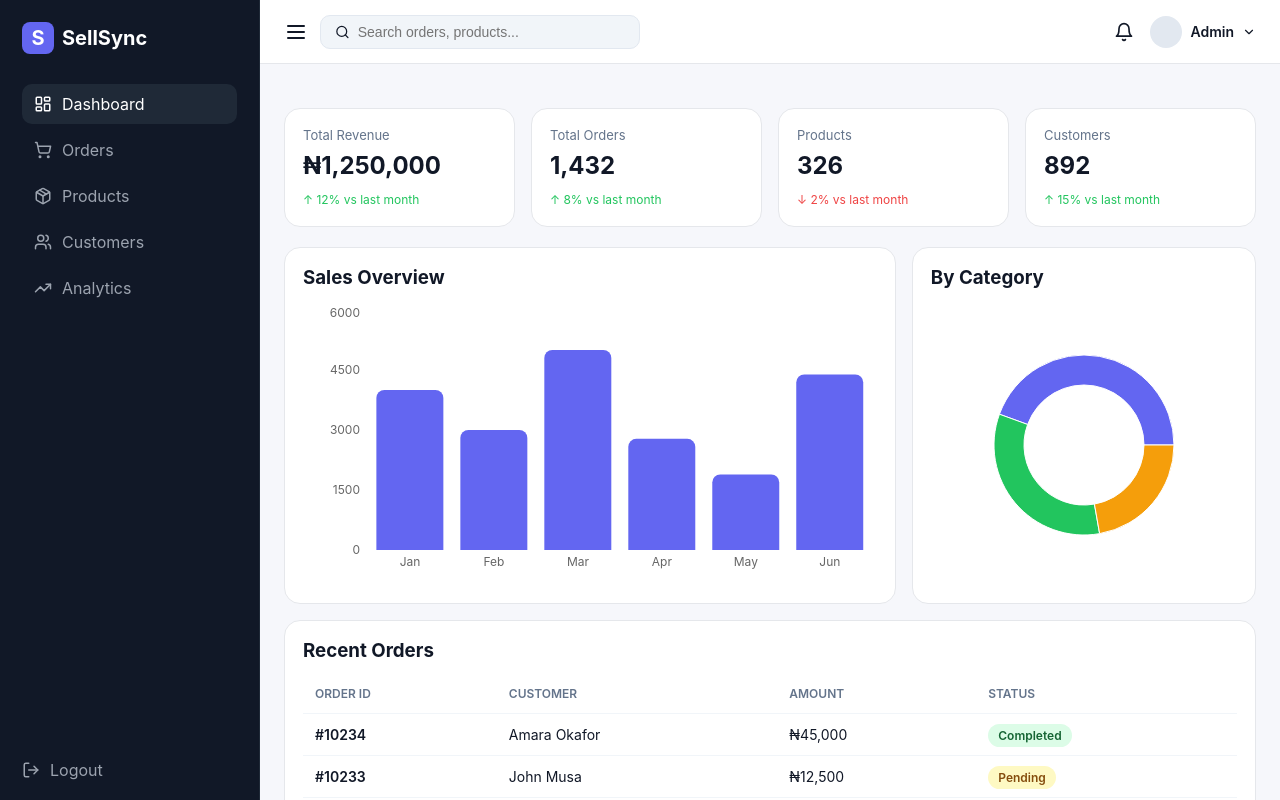
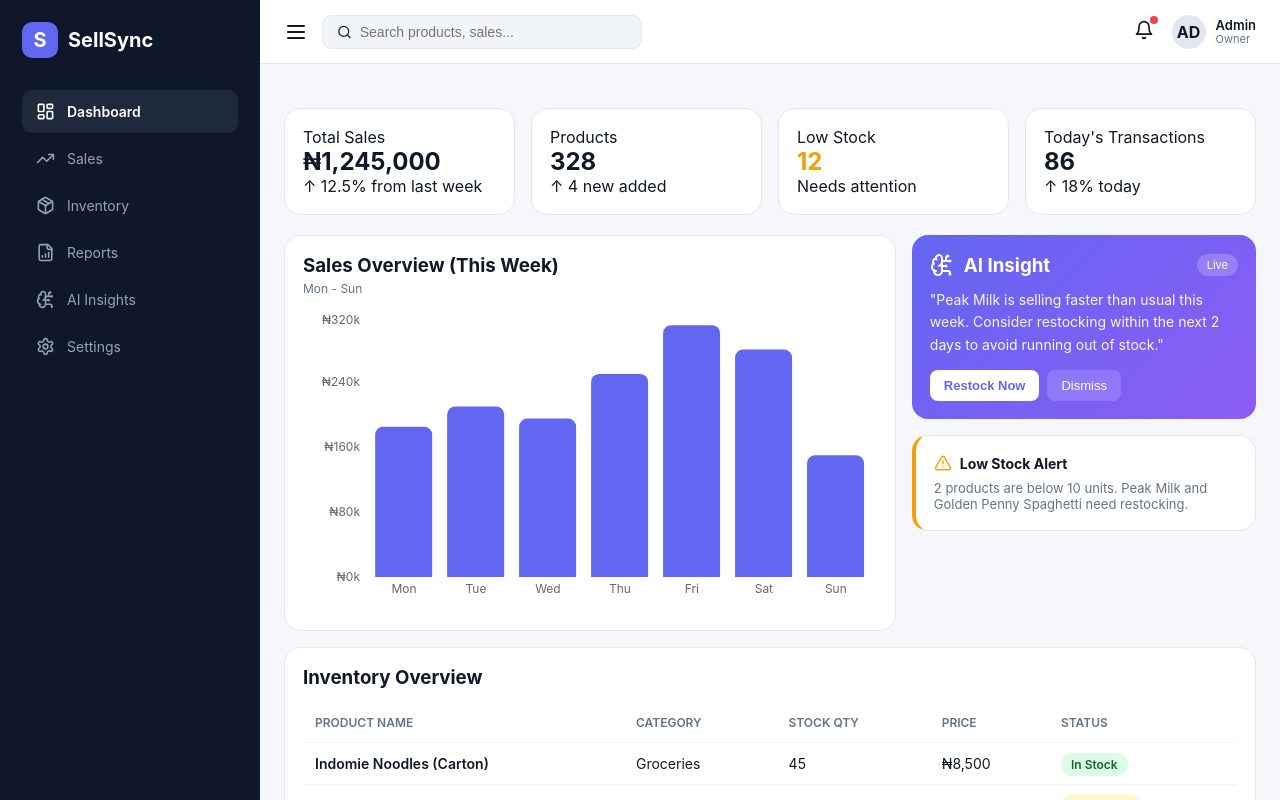
Before and after one commit to francisyakubu563-lab/Sellsync, a React (Vite) app: page / in a window 1280 px wide. Shown: the top 800 px of the page. Built offline with nearby package versions, Linux system fonts and the light colour scheme.

Commit message:
Refactor sales data and update sidebar menu
Updated sales data structure and modified sidebar menu items. Changed chart data from monthly to weekly sales and adjusted UI elements accordingly.

```diff
--- a/src/app.jsx
+++ b/src/app.jsx
@@ -1,90 +1,113 @@
 import { useState } from 'react'
-import { BarChart, Bar, XAxis, YAxis, Tooltip, ResponsiveContainer, PieChart, Pie, Cell } from 'recharts'
-import { LayoutDashboard, ShoppingCart, Package, TrendingUp, Users, Menu, Search, Bell, LogOut, ChevronDown } from 'lucide-react'
+import { BarChart, Bar, XAxis, YAxis, Tooltip, ResponsiveContainer } from 'recharts'
+import { LayoutDashboard, TrendingUp, Package, FileBarChart, BrainCircuit, Settings, Search, Bell, Menu, AlertTriangle } from 'lucide-react'
 
-const salesData = [
-  { name: 'Jan', sales: 4000 }, { name: 'Feb', sales: 3000 },
-  { name: 'Mar', sales: 5000 }, { name: 'Apr', sales: 2780 },
-  { name: 'May', sales: 1890 }, { name: 'Jun', sales: 4390 },
+const weeklySales = [
+  { day: 'Mon', sales: 185000 },
+  { day: 'Tue', sales: 210000 },
+  { day: 'Wed', sales: 195000 },
+  { day: 'Thu', sales: 250000 },
+  { day: 'Fri', sales: 310000 },
+  { day: 'Sat', sales: 280000 },
+  { day: 'Sun', sales: 150000 },
 ]
-const pieData = [{ name: 'Electronics', value: 400 }, { name: 'Fashion', value: 300 }, { name: 'Food', value: 200 }]
-const COLORS = ['#6366f1', '#22c55e', '#f59e0b']
-const orders = [
-  { id: '#10234', customer: 'Amara Okafor', amount: '₦45,000', status: 'Completed' },
-  { id: '#10233', customer: 'John Musa', amount: '₦12,500', status: 'Pending' },
-  { id: '#10232', customer: 'Chioma Eze', amount: '₦89,000', status: 'Failed' },
-  { id: '#10231', customer: 'David Smith', amount: '₦23,000', status: 'Completed' },
+
+const inventory = [
+  { name: 'Indomie Noodles (Carton)', category: 'Groceries', stock: 45, price: '₦8,500', status: 'In Stock' },
+  { name: 'Peak Milk 400g', category: 'Dairy', stock: 8, price: '₦1,800', status: 'Low Stock' },
+  { name: 'Dettol Antiseptic 500ml', category: 'Health', stock: 32, price: '₦2,200', status: 'In Stock' },
+  { name: 'Coca-Cola 50cl (Pack)', category: 'Beverages', stock: 120, price: '₦3,600', status: 'In Stock' },
+  { name: 'Golden Penny Spaghetti', category: 'Groceries', stock: 5, price: '₦900', status: 'Low Stock' },
+  { name: 'Close Up Toothpaste', category: 'Health', stock: 60, price: '₦1,200', status: 'In Stock' },
+  { name: 'Milo Sachet (Box)', category: 'Beverages', stock: 0, price: '₦5,500', status: 'Out of Stock' },
+]
+
+const menu = [
+  { icon: LayoutDashboard, label: 'Dashboard', active: true },
+  { icon: TrendingUp, label: 'Sales' },
+  { icon: Package, label: 'Inventory' },
+  { icon: FileBarChart, label: 'Reports' },
+  { icon: BrainCircuit, label: 'AI Insights' },
+  { icon: Settings, label: 'Settings' },
 ]
 
 export default function App() {
   const [open, setOpen] = useState(true)
   return (
     <div className="layout">
-      <aside style={{width: open ? '260px' : '0', background:'#111827', color:'white', position:'fixed', height:'100vh', overflow:'hidden', transition:'.3s', zIndex:20, borderRight:'1px solid #1f2937'}}>
+      {/* SIDEBAR */}
+      <aside style={{width: open ? '260px' : '0', background:'#0f172a', color:'white', position:'fixed', height:'100vh', overflow:'hidden', transition:'.3s', zIndex:20}}>
         <div style={{padding:'22px', display: open ? 'block' : 'none'}}>
-          <h2 style={{display:'flex', alignItems:'center', gap:'8px', fontSize:'20px'}}><div style={{width:'32px', height:'32px', background:'#6366f1', borderRadius:'8px', display:'grid', placeItems:'center'}}>S</div> SellSync</h2>
-          <div style={{marginTop:'30px', display:'flex', flexDirection:'column', gap:'6px'}}>
-            {[
-              {icon: LayoutDashboard, label:'Dashboard', active:true},
-              {icon: ShoppingCart, label:'Orders'},
-              {icon: Package, label:'Products'},
-              {icon: Users, label:'Customers'},
-              {icon: TrendingUp, label:'Analytics'},
-            ].map(item=>(
-              <div key={item.label} style={{display:'flex', alignItems:'center', gap:'10px', padding:'10px 12px', borderRadius:'10px', background: item.active ? '#1f2937' : 'transparent', color: item.active ? 'white' : '#9ca3af', cursor:'pointer'}}>
-                <item.icon size={18}/> {item.label}
+          <h2 style={{display:'flex', alignItems:'center', gap:'10px', fontSize:'20px', fontWeight:700}}><div style={{width:'36px', height:'36px', background:'#6366f1', borderRadius:'10px', display:'grid', placeItems:'center'}}>S</div> SellSync</h2>
+          <div style={{marginTop:'32px', display:'flex', flexDirection:'column', gap:'4px'}}>
+            {menu.map(m=>(
+              <div key={m.label} style={{display:'flex', alignItems:'center', gap:'12px', padding:'12px 14px', borderRadius:'10px', background: m.active ? '#1e293b' : 'transparent', color: m.active ? 'white' : '#94a3b8', cursor:'pointer', fontSize:'14px', fontWeight: m.active ? 600 : 400}}>
+                <m.icon size={19}/> {m.label}
               </div>
             ))}
           </div>
-          <div style={{position:'absolute', bottom:'20px', left:'22px', right:'22px', display:'flex', alignItems:'center', gap:'10px', color:'#9ca3af', cursor:'pointer'}}><LogOut size={18}/> Logout</div>
         </div>
       </aside>
 
       <div className="main">
+        {/* TOP NAV */}
         <div className="topbar">
-          <div style={{display:'flex', alignItems:'center', gap:'12px'}}>
+          <div style={{display:'flex', alignItems:'center', gap:'14px'}}>
             <Menu style={{cursor:'pointer'}} onClick={()=>setOpen(!open)}/>
-            <div className="search"><Search size={16}/><input placeholder="Search orders, products..."/></div>
+            <div className="search"><Search size={16}/><input placeholder="Search products, sales..."/></div>
           </div>
-          <div style={{display:'flex', alignItems:'center', gap:'16px'}}>
-            <Bell size={20}/>
-            <div style={{display:'flex', alignItems:'center', gap:'8px'}}><div style={{width:'32px', height:'32px', background:'#e2e8f0', borderRadius:'50%'}}></div><span style={{fontSize:'14px', fontWeight:600}}>Admin</span><ChevronDown size={14}/></div>
+          <div style={{display:'flex', alignItems:'center', gap:'18px'}}>
+            <div style={{position:'relative'}}><Bell size={20}/><span style={{position:'absolute', top:'-4px', right:'-4px', width:'8px', height:'8px', background:'#ef4444', borderRadius:'50%'}}></span></div>
+            <div style={{display:'flex', alignItems:'center', gap:'10px'}}><div style={{width:'34px', height:'34px', background:'#e2e8f0', borderRadius:'50%', display:'grid', placeItems:'center', fontWeight:700}}>AD</div><div style={{lineHeight:1.1}}><p style={{fontSize:'13px', fontWeight:600}}>Admin</p><p style={{fontSize:'11px', color:'#64748b'}}>Owner</p></div></div>
           </div>
         </div>
 
         <div style={{padding:'24px'}}>
+          {/* SUMMARY CARDS */}
           <div className="summary">
-            <div className="card"><p style={{color:'#64748b', fontSize:'13px'}}>Total Revenue</p><h2 style={{margin:'8px 0'}}>₦1,250,000</h2><span style={{color:'#22c55e', fontSize:'12px'}}>↑ 12% vs last month</span></div>
-            <div className="card"><p style={{color:'#64748b', fontSize:'13px'}}>Total Orders</p><h2 style={{margin:'8px 0'}}>1,432</h2><span style={{color:'#22c55e', fontSize:'12px'}}>↑ 8% vs last month</span></div>
-            <div className="card"><p style={{color:'#64748b', fontSize:'13px'}}>Products</p><h2 style={{margin:'8px 0'}}>326</h2><span style={{color:'#ef4444', fontSize:'12px'}}>↓ 2% vs last month</span></div>
-            <div className="card"><p style={{color:'#64748b', fontSize:'13px'}}>Customers</p><h2 style={{margin:'8px 0'}}>892</h2><span style={{color:'#22c55e', fontSize:'12px'}}>↑ 15% vs last month</span></div>
+            <div className="card"><p className="muted">Total Sales</p><h2>₦1,245,000</h2><span className="up">↑ 12.5% from last week</span></div>
+            <div className="card"><p className="muted">Products</p><h2>328</h2><span className="up">↑ 4 new added</span></div>
+            <div className="card"><p className="muted">Low Stock</p><h2 style={{color:'#f59e0b'}}>12</h2><span className="down">Needs attention</span></div>
+            <div className="card"><p className="muted">Today's Transactions</p><h2>86</h2><span className="up">↑ 18% today</span></div>
           </div>
 
           <div className="grid2">
+            {/* SALES OVERVIEW */}
             <div className="card">
-              <h3 style={{marginBottom:'16px'}}>Sales Overview</h3>
-              <div style={{height:'280px'}}>
+              <h3>Sales Overview (This Week)</h3>
+              <p style={{fontSize:'12px', color:'#64748b', margin:'4px 0 16px'}}>Mon - Sun</p>
+              <div style={{height:'300px'}}>
                 <ResponsiveContainer width="100%" height="100%">
-                  <BarChart data={salesData}><XAxis dataKey="name" axisLine={false} tickLine={false} fontSize={12}/><YAxis axisLine={false} tickLine={false} fontSize={12}/><Tooltip/><Bar dataKey="sales" fill="#6366f1" radius={[8,8,0,0]}/></BarChart>
+                  <BarChart data={weeklySales}><XAxis dataKey="day" axisLine={false} tickLine={false} fontSize={12}/><YAxis axisLine={false} tickLine={false} fontSize={12} tickFormatter={v=>`₦${v/1000}k`}/><Tooltip formatter={(v)=>[`₦${v.toLocaleString()}`, 'Sales']}/><Bar dataKey="sales" fill="#6366f1" radius={[8,8,0,0]}/></BarChart>
                 </ResponsiveContainer>
               </div>
             </div>
-            <div className="card">
-              <h3 style={{marginBottom:'16px'}}>By Category</h3>
-              <div style={{height:'280px'}}>
-                <ResponsiveContainer width="100%" height="100%">
-                  <PieChart><Pie data={pieData} cx="50%" cy="50%" innerRadius={60} outerRadius={90} dataKey="value">{pieData.map((e,i)=><Cell key={i} fill={COLORS[i%COLORS.length]}/>)}</Pie><Tooltip/></PieChart>
-                </ResponsiveContainer>
+
+            {/* AI INSIGHT */}
+            <div style={{display:'flex', flexDirection:'column', gap:'16px'}}>
+              <div className="card" style={{background:'linear-gradient(135deg,#6366f1,#8b5cf6)', color:'white', border:'none'}}>
+                <div style={{display:'flex', gap:'10px', alignItems:'center', marginBottom:'12px'}}><BrainCircuit/><h3>AI Insight</h3><span style={{marginLeft:'auto', background:'rgba(255,255,255,0.2)', padding:'4px 10px', borderRadius:'20px', fontSize:'11px'}}>Live</span></div>
+                <p style={{fontSize:'14px', lineHeight:1.6, opacity:0.95}}>"Peak Milk is selling faster than usual this week. Consider restocking within the next 2 days to avoid running out of stock."</p>
+                <div style={{marginTop:'14px', display:'flex', gap:'8px'}}>
+                  <button style={{background:'white', color:'#6366f1', border:0, padding:'8px 14px', borderRadius:'8px', fontSize:'13px', fontWeight:600, cursor:'pointer'}}>Restock Now</button>
+                  <button style={{background:'rgba(255,255,255,0.15)', color:'white', border:0, padding:'8px 14px', borderRadius:'8px', fontSize:'13px', cursor:'pointer'}}>Dismiss</button>
+                </div>
+              </div>
+              <div className="card" style={{borderLeft:'4px solid #f59e0b'}}>
+                <div style={{display:'flex', gap:'8px', alignItems:'center'}}><AlertTriangle size={18} color="#f59e0b"/><h4 style={{fontSize:'14px'}}>Low Stock Alert</h4></div>
+                <p style={{fontSize:'13px', color:'#64748b', marginTop:'8px'}}>2 products are below 10 units. Peak Milk and Golden Penny Spaghetti need restocking.</p>
               </div>
             </div>
           </div>
 
+          {/* INVENTORY TABLE */}
           <div className="card" style={{marginTop:'16px'}}>
-            <h3 style={{marginBottom:'12px'}}>Recent Orders</h3>
+            <h3 style={{marginBottom:'14px'}}>Inventory Overview</h3>
             <div style={{overflowX:'auto'}}>
-              <table><thead><tr><th>Order ID</th><th>Customer</th><th>Amount</th><th>Status</th></tr></thead>
-              <tbody>{orders.map(o=><tr key={o.id}><td style={{fontWeight:600}}>{o.id}</td><td>{o.customer}</td><td>{o.amount}</td><td><span className={`badge ${o.status==='Completed'?'ok':o.status==='Pending'?'warn':'bad'}`}>{o.status}</span></td></tr>)}</tbody>
-              </table>
+              <table><thead><tr><th>Product Name</th><th>Category</th><th>Stock Qty</th><th>Price</th><th>Status</th></tr></thead>
+              <tbody>{inventory.map(i=>(
+                <tr key={i.name}><td style={{fontWeight:600}}>{i.name}</td><td>{i.category}</td><td>{i.stock}</td><td>{i.price}</td><td><span className={`badge ${i.status==='In Stock'?'ok':i.status==='Low Stock'?'warn':'bad'}`}>{i.status}</span></td></tr>
+              ))}</tbody></table>
             </div>
           </div>
         </div>
```
